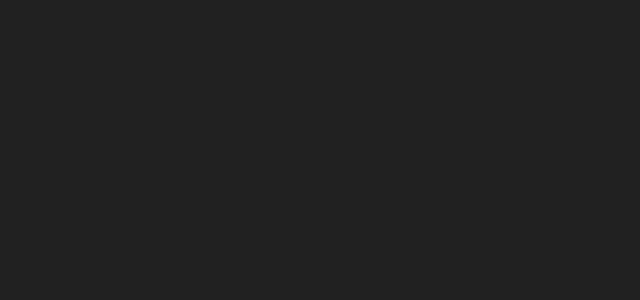
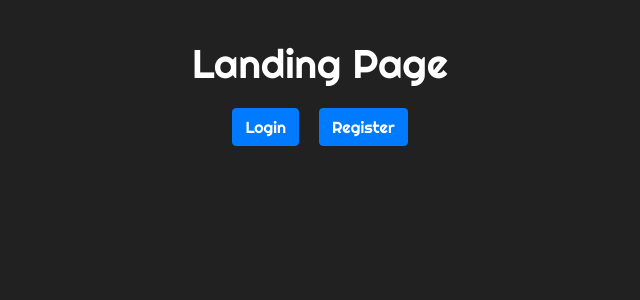
Before and after one commit to ishitar/IVAR-frontend, a React (Create React App) app: page / in a window 1280 px wide. Shown: the top 300 px of the page, without its empty margins (320-960 px from the left). Built offline with nearby package versions, Linux system fonts and the light colour scheme.

Commit message:
Added a dummy landing page and buttons to move to login and signup page

```diff
--- a/src/App.js
+++ b/src/App.js
@@ -3,12 +3,18 @@
 import './App.css';
 import Login from "./components/login/login.component";
 import Register from "./components/register/register.component";
+import LandingPage from "./pages/landing/landing.component";
 
 class App extends Component {
     render() {
         return (
             <div>
                 <Switch>
+                    <Route
+                        exact
+                        path="/"
+                        component={LandingPage}
+                    />
                     <Route
                         exact
                         path="/login"
--- /dev/null
+++ b/src/pages/landing/landing-style.css
@@ -0,0 +1,16 @@
+.landing-page{
+    margin: 40px auto;
+    text-align: center;
+}
+
+.landing-page h1{
+    color: white;
+}
+
+.button-group{
+    margin: 10px 0;
+}
+
+.button-group button{
+    margin: 10px;
+}
--- /dev/null
+++ b/src/pages/landing/landing.component.js
@@ -0,0 +1,15 @@
+import React from 'react';
+import {withRouter} from 'react-router-dom';
+import './landing-style.css';
+
+const LandingPage = (props) => (
+    <div className="landing-page">
+        <h1>Landing Page</h1>
+        <div className="button-group">
+            <button className="btn btn-primary" onClick={() => props.history.push('/login')}>Login</button>
+            <button className="btn btn-primary" onClick={() => props.history.push('/register')}>Register</button>
+        </div>
+    </div>
+);
+
+export default withRouter(LandingPage);
```
